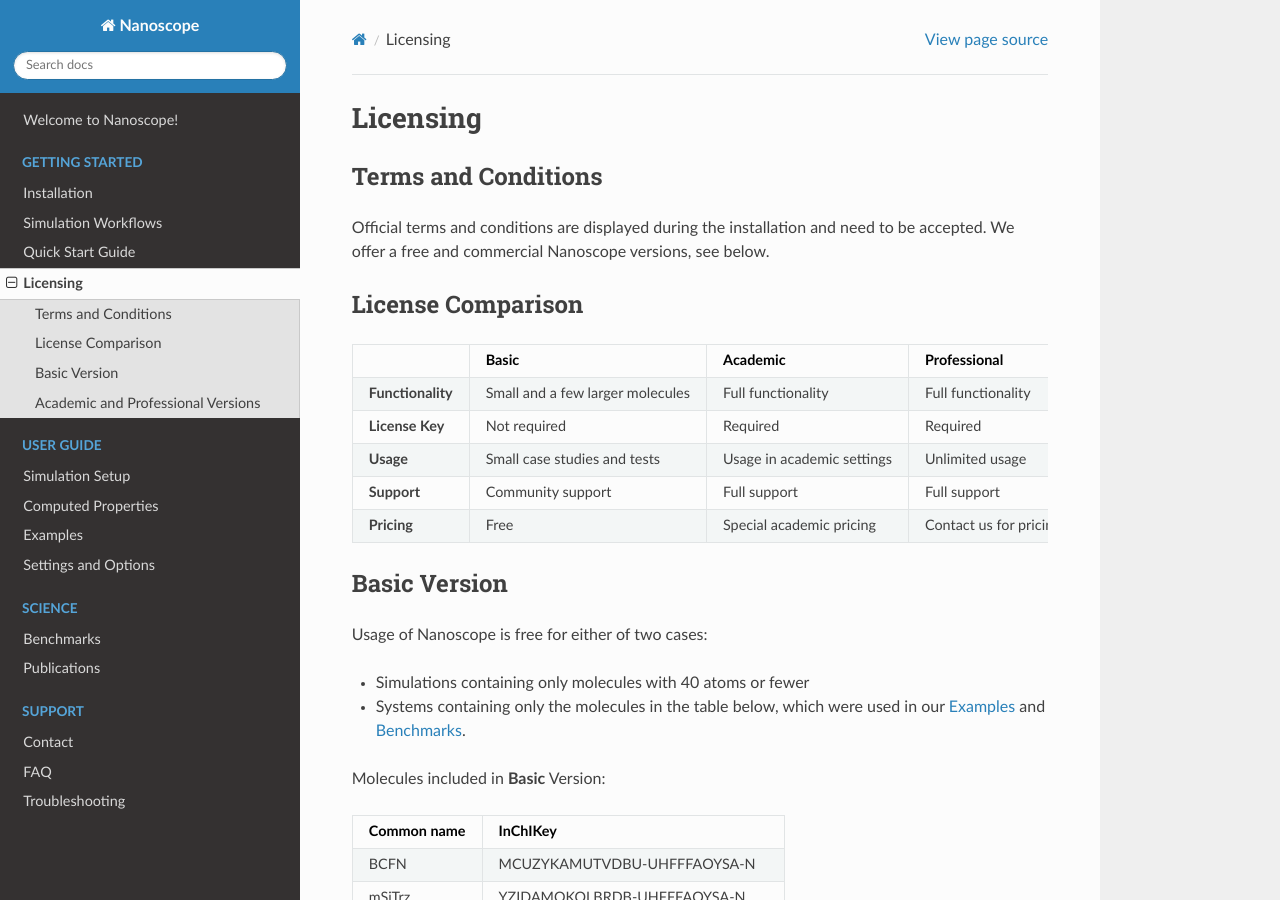
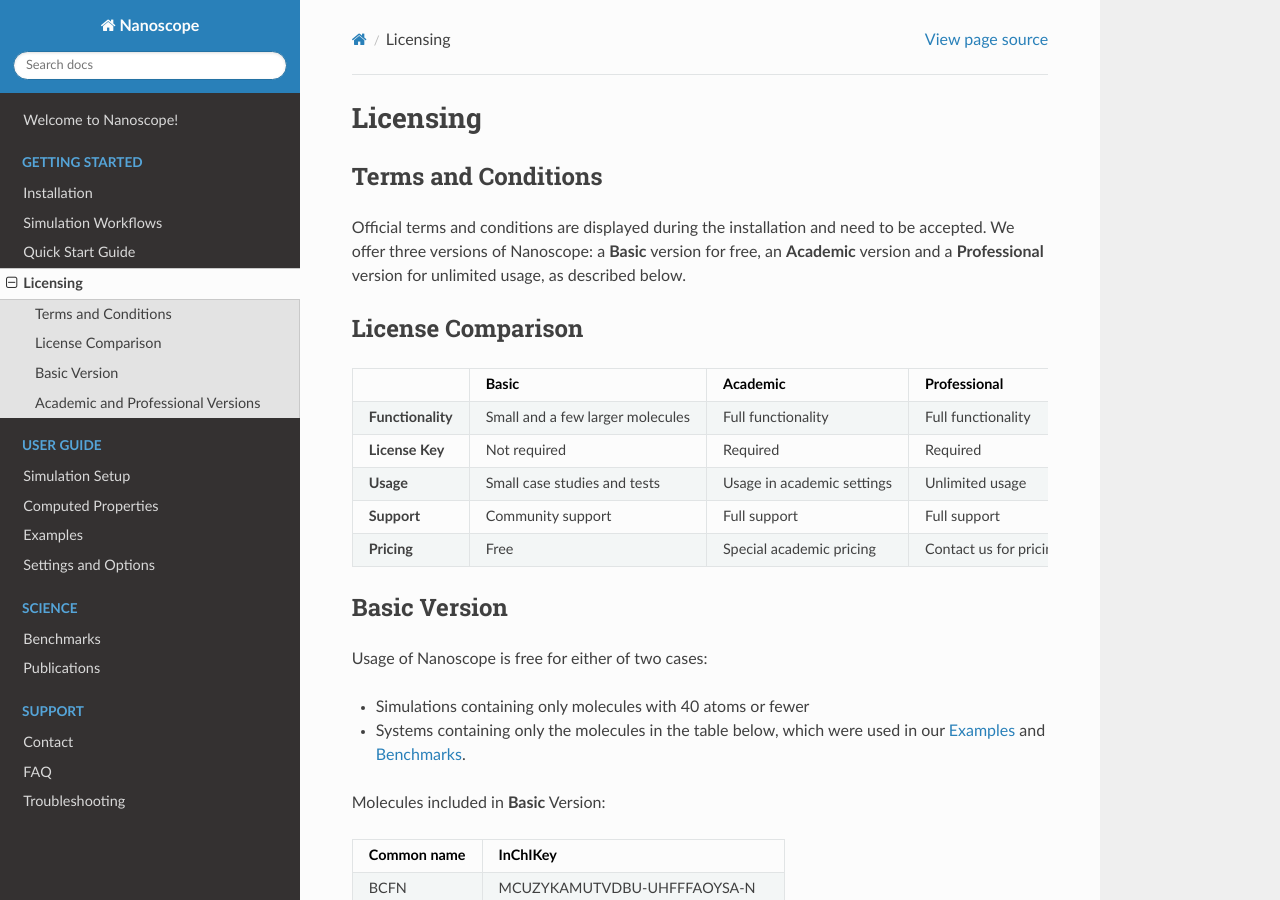
Before and after one commit to NanomatchGmbH/nanoscope-docs, a Sphinx documentation site: the page built from docs/source/getting_started/licensing.rst, in a window 1280 px wide and 900 px high. Built offline with Sphinx 7.4.7 and the Read the Docs theme 3.1.0, drawn with Linux system fonts in a browser that asks for light colours.

Commit message:
first sentence

```diff
--- a/docs/source/getting_started/licensing.rst
+++ b/docs/source/getting_started/licensing.rst
@@ -7,7 +7,10 @@
 --------------------
 
 Official terms and conditions are displayed during the installation and need to be accepted.
-We offer a free and commercial Nanoscope versions, see below.
+We offer three versions of Nanoscope:
+a **Basic** version for free,
+an **Academic** version and
+a **Professional** version for unlimited usage, as described below.
 
 License Comparison
 ------------------
```
